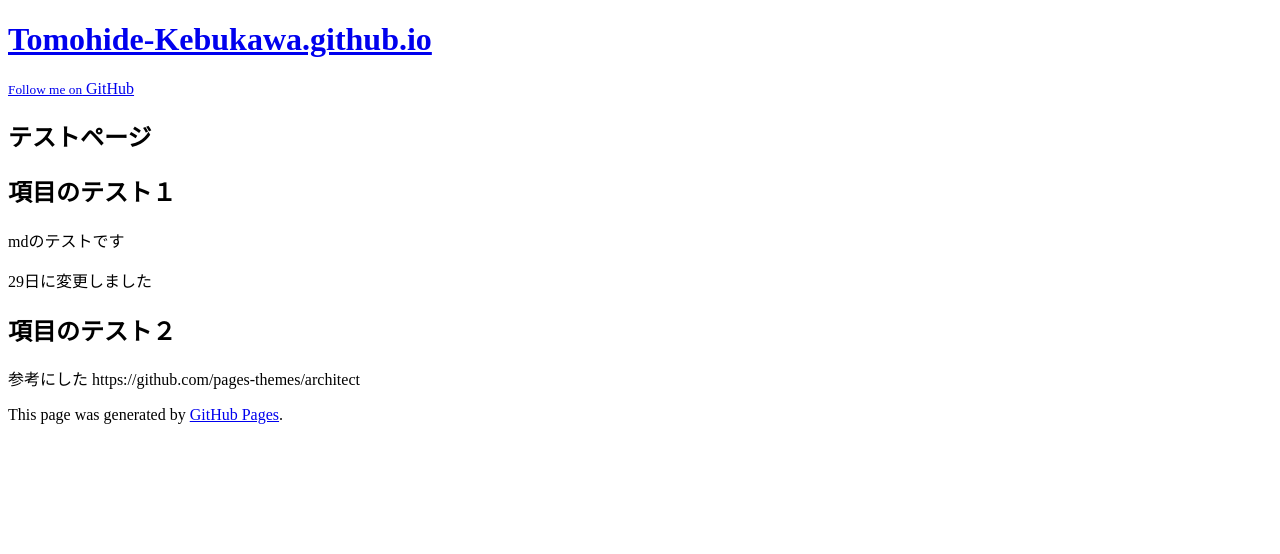
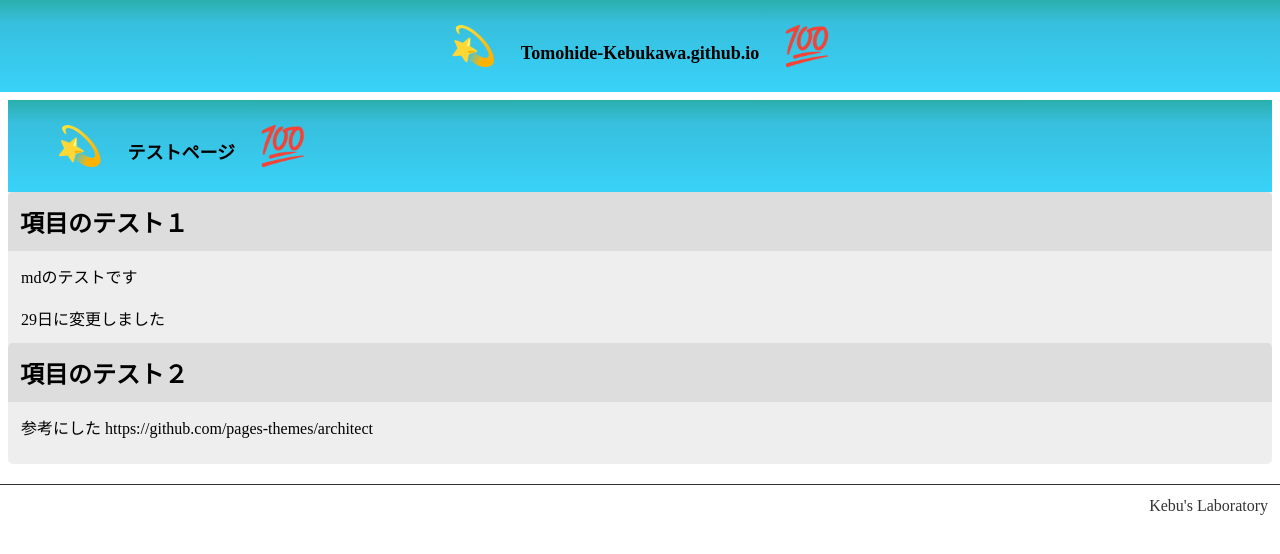
Before and after one commit to Tomohide-Kebukawa/Tomohide-Kebukawa.github.io, a Jekyll site: the page built from blog/index.md, in a window 1280 px wide. Shown: the top 554 px of the page. Built offline with Jekyll 4.4.1, drawn with Linux system fonts in a browser that asks for light colours; our own code applies the rules of GitHub Pages for plain Markdown files; the repository's description, which GitHub fills in, is left out.

Commit message:
Update layout
デザインを調整

```diff
--- /dev/null
+++ b/_includes/head-article.html
@@ -0,0 +1,4 @@
+<meta http-equiv="X-UA-Compatible" content="IE=edge">
+<meta name="viewport" content="width=device-width, initial-scale=1, maximum-scale=1">
+<link href="/css/main.css" rel="stylesheet">
+<link href="/css/article.css" rel="stylesheet">
--- a/_layouts/default.html
+++ b/_layouts/default.html
@@ -6,51 +6,19 @@
 <!--[if lt IE 9]>
 <script src="https://oss.maxcdn.com/html5shiv/3.7.3/html5shiv.min.js"></script>
 <![endif]-->
-{% include head-custom.html %}
+{% include head-article.html %}
 </head>
 
 <body>
 <header>
 <div class="inner">
-        <a href="{{ '/' | absolute_url }}">
-          <h1>{{ site.title | default: site.github.repository_name }}</h1>
-        </a>
-        <h2>{{ site.description | default: site.github.project_tagline }}</h2>
-        {% if site.github.is_project_page %}
-          <a href="{{ site.github.repository_url }}" class="button"><small>View project on</small> GitHub</a>
-        {% endif %}
-        {% if site.github.is_user_page %}
-          <a href="{{ site.github.owner_url }}" class="button"><small>Follow me on</small> GitHub</a>
-        {% endif %}
-      </div>
+<h1 class="article-title">{{ site.title | default: site.github.repository_name }}</h1>
 </header>
 
-    <div id="content-wrapper">
-      <div class="inner clearfix">
 <section id="main-content">
   {{ content }}
 </section>
 
-        <aside id="sidebar">
-          {% if site.show_downloads %}
-            <a href="{{ site.github.zip_url }}" class="button">
-              <small>Download</small>
-              .zip file
-            </a>
-            <a href="{{ site.github.tar_url }}" class="button">
-              <small>Download</small>
-              .tar.gz file
-            </a>
-          {% endif %}
-
-          {% if site.github.is_project_page %}
-            <p class="repo-owner"><a href="{{ site.github.repository_url }}">{{ site.github.repository_name }}</a> is maintained by <a href="{{ site.github.owner_url }}">{{ site.github.owner_name }}</a>.</p>
-          {% endif %}
-
-          <p>This page was generated by <a href="https://pages.github.com">GitHub Pages</a>.</p>
-        </aside>
-      </div>
-    </div>
 
 <footer>
 </footer>
--- /dev/null
+++ b/css/article.css
@@ -0,0 +1,12 @@
+h1 {
+	margin: 0;
+	padding: 24px;
+	background-image: linear-gradient(0, rgba(57, 210, 248, 1), rgba(55, 191, 222, 1) 75%, rgba(42, 175, 172, 1));
+  	font-size: 18px;
+}
+
+h2 {
+	margin: 0;
+	padding: 12px;
+  	font-size: 24px;
+}
```
Lines whose indentation alone changed are shown as unchanged.
